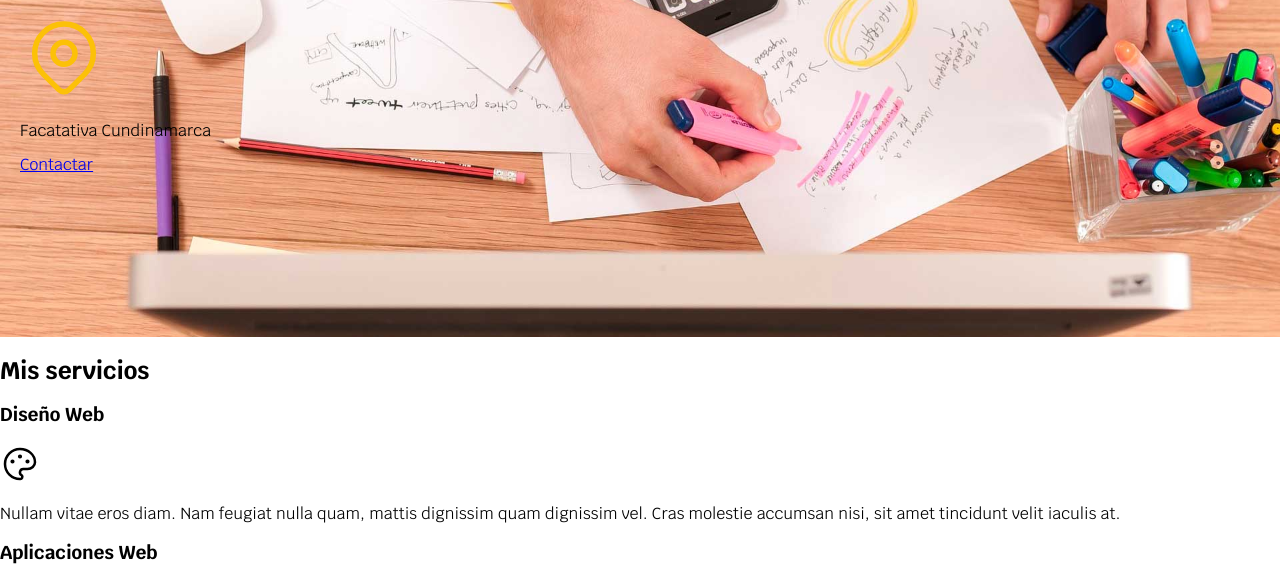
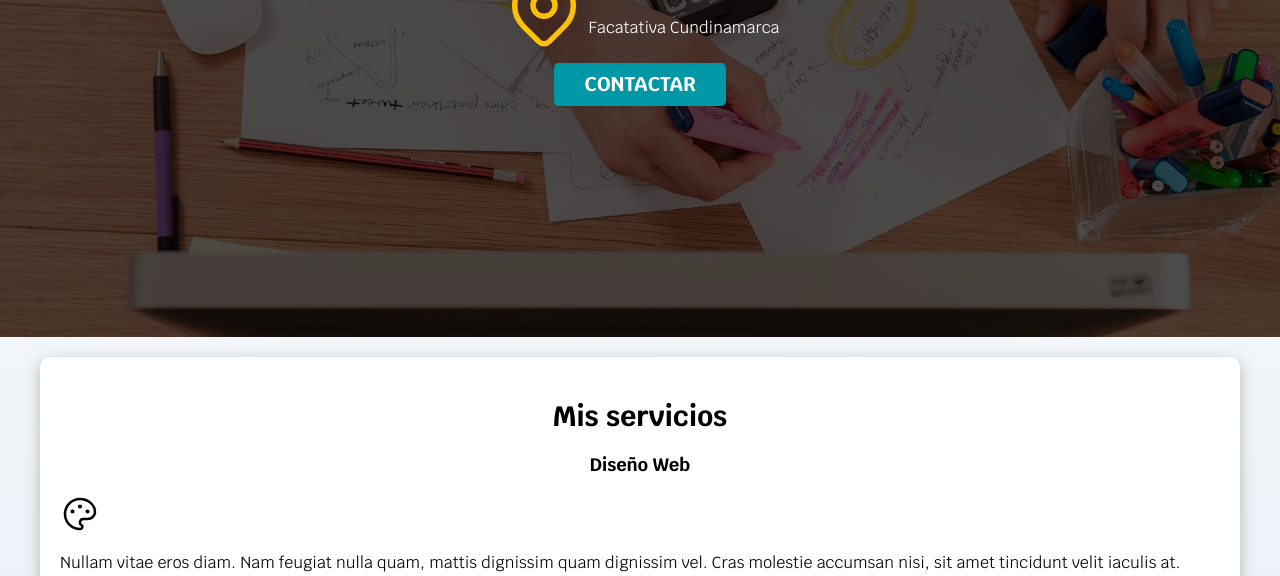
Before and after one commit to GermanBalaguera954/Freelancer, a plain HTML site: page Index.html in a window 1280 px wide. Shown: the part 251-827 px from the top of the page. Drawn offline with Linux system fonts and the light colour scheme.

Commit message:
heading, botones, degrados, sombras

```diff
--- a/Index.html
+++ b/Index.html
@@ -28,23 +28,25 @@
     </div>
 
     <section class="hero">
-        <div>
-            <h2 class="titulo">Diseño y Desarrollo web <span>Freelancer</span></h2>
+        <div class="contenido-hero">
+            <h2>Diseño y Desarrollo web <span>Freelancer</span></h2>
 
-            <svg xmlns="http://www.w3.org/2000/svg" class="icon icon-tabler icon-tabler-map-pin" width="88" height="88"
-                viewBox="0 0 24 24" stroke-width="1.5" stroke="#FCC107" fill="none" stroke-linecap="round"
-                stroke-linejoin="round">
-                <path stroke="none" d="M0 0h24v24H0z" fill="none" />
-                <circle cx="12" cy="11" r="3" />
-                <path d="M17.657 16.657l-4.243 4.243a2 2 0 0 1 -2.827 0l-4.244 -4.243a8 8 0 1 1 11.314 0z" />
-            </svg>
-            <p>Facatativa Cundinamarca</p>
+            <div class="ubicacion">
+                <svg xmlns="http://www.w3.org/2000/svg" class="icon icon-tabler icon-tabler-map-pin" width="88"
+                    height="88" viewBox="0 0 24 24" stroke-width="1.5" stroke="#FCC107" fill="none"
+                    stroke-linecap="round" stroke-linejoin="round">
+                    <path stroke="none" d="M0 0h24v24H0z" fill="none" />
+                    <circle cx="12" cy="11" r="3" />
+                    <path d="M17.657 16.657l-4.243 4.243a2 2 0 0 1 -2.827 0l-4.244 -4.243a8 8 0 1 1 11.314 0z" />
+                </svg>
+                <p>Facatativa Cundinamarca</p>
+            </div>
 
-            <a href="#">Contactar</a>
-        </div>
+            <a class="boton" href="#">Contactar</a>
+        </div> <!--.contenido-hero-->
     </section>
 
-    <main>
+    <main class="contenedor sombra">
         <h2>Mis servicios</h2>
 
         <section>
--- a/css/styles.css
+++ b/css/styles.css
@@ -4,30 +4,27 @@
     --primario: #FFC107;
     --secundario: #0097A7;
     --gris: #757575;
+    --grisClaro: #DFE9F3;
 }
 
+/*Globales*/
 html {
     font-size: 62.5%;
     box-sizing: border-box;
 }
 
-*, *:before, *:after {
+*,
+*:before,
+*:after {
     box-sizing: inherit;
+    /*Hack para box model*/
 }
 
 body {
     font-size: 16px;
     /*1rem = 10px*/
     font-family: 'Krub', sans-serif;
-}
-
-.titulo {
-    text-align: center;
-    font-size: 3.8rem;
-}
-
-.titulo span {
-    font-size: 2rem;
+    background-image: linear-gradient(to top, var(--grisClaro) 0%, var(--blanco) 100%);
 }
 
 .contenedor {
@@ -35,6 +32,61 @@ body {
     margin: 0 auto;
 }
 
+.boton {
+    background-color: var(--secundario);
+    color: var(--blanco);
+    padding: 1rem 3rem;
+    margin-top: 1rem;
+    font-size: 2rem;
+    text-decoration: none;
+    text-transform: uppercase;
+    font-weight: bold;
+    border-radius: .5rem;
+    width: 90%;
+    text-align: center;
+}
+
+@media (min-width: 780px) {
+    .boton {
+        width: auto;
+    }
+}
+
+.sombra {
+
+    -webkit-box-shadow: 0px 5px 15px 0px rgba(112,112,112,0.45);
+    -moz-box-shadow: 0px 5px 15px 0px rgba(112,112,112,0.45);
+    box-shadow: 0px 5px 15px 0px rgba(112,112,112,0.45);
+    background-color: var(--blanco);
+    padding: 2rem;
+    border-radius: 1rem;
+}
+
+/*Tipografia*/
+h1 {
+    font-size: 3.8rem;
+}
+
+h2 {
+    font-size: 2.8rem;
+}
+
+h3 {
+    font-size: 1.8rem;
+}
+
+h1,
+h2,
+h3 {
+    text-align: center;
+}
+
+/*Titulos*/
+.titulo span {
+    font-size: 2rem;
+}
+
+/*Navegacion principal*/
 .nav-bg {
     background-color: var(--secundario);
 }
@@ -66,10 +118,37 @@ body {
     color: var(--oscuro);
 }
 
-.hero{
-    background-image: url(../img/hero.jpg);  /*los dos punto es para salir de una carpeta*/
+/*Hero*/
+.hero {
+    background-image: url(../img/hero.jpg);
+    /*los dos punto es para salir de una carpeta*/
     background-repeat: no-repeat;
     background-size: cover;
     height: 450px;
     padding: 20px;
+    position: relative;
+    margin-bottom: 2rem;
+
 }
+
+.contenido-hero {
+    position: absolute;
+    background-color: rgb(0 0 0 / 70%);
+    width: 100%;
+    height: 100%;
+    top: 0;
+    left: 0;
+    display: flex;
+    flex-direction: column;
+    align-items: center;
+}
+
+.contenido-hero h2,
+.contenido-hero p {
+    color: var(--blanco);
+}
+
+.contenido-hero .ubicacion {
+    display: flex;
+    align-items: flex-end;
+}
```
